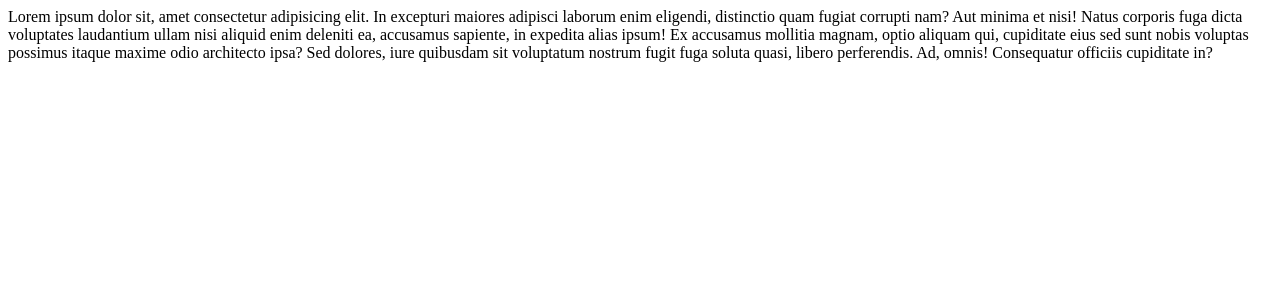
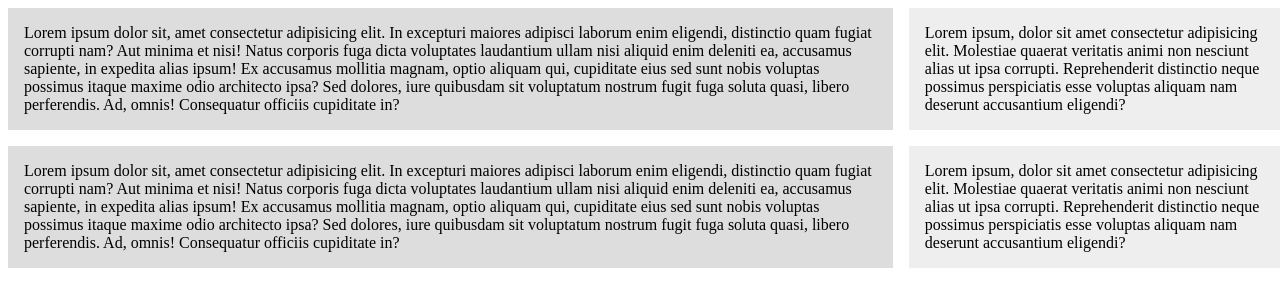
Before and after one commit to jaimin-marfatia/Mini-Projects, a plain HTML site: page CSS-Grid/index.html in a window 1280 px wide. Drawn offline with Linux system fonts and the light colour scheme.

Commit message:
- CSS grid practice

```diff
--- a/CSS-Grid/index.html
+++ b/CSS-Grid/index.html
@@ -6,6 +6,26 @@
     <meta name="viewport" content="width=device-width, initial-scale=1.0">
     <meta http-equiv="X-UA-Compatible" content="ie=edge">
     <title>CSS Grid</title>
+    <style>
+        .wrapper {
+            display: grid;
+            grid-template-columns: 70% 30%;
+            /*
+            grid-column-gap: 1em;
+            grid-row-gap: 1em;
+            */
+            grid-gap: 1em;
+        }
+
+        .wrapper>div {
+            background: #eee;
+            padding: 1em;
+        }
+
+        .wrapper>div:nth-child(odd) {
+            background: #ddd;
+        }
+    </style>
 </head>
 
 <body>
@@ -18,6 +38,24 @@
             architecto ipsa? Sed dolores, iure quibusdam sit voluptatum nostrum fugit fuga soluta quasi, libero
             perferendis. Ad, omnis! Consequatur officiis cupiditate in?
         </div>
+        <div>
+            Lorem ipsum, dolor sit amet consectetur adipisicing elit. Molestiae quaerat veritatis animi non nesciunt
+            alias ut ipsa corrupti. Reprehenderit distinctio neque possimus perspiciatis esse voluptas aliquam nam
+            deserunt accusantium eligendi?
+        </div>
+        <div>
+            Lorem ipsum dolor sit, amet consectetur adipisicing elit. In excepturi maiores adipisci laborum enim
+            eligendi, distinctio quam fugiat corrupti nam? Aut minima et nisi! Natus corporis fuga dicta voluptates
+            laudantium ullam nisi aliquid enim deleniti ea, accusamus sapiente, in expedita alias ipsum! Ex accusamus
+            mollitia magnam, optio aliquam qui, cupiditate eius sed sunt nobis voluptas possimus itaque maxime odio
+            architecto ipsa? Sed dolores, iure quibusdam sit voluptatum nostrum fugit fuga soluta quasi, libero
+            perferendis. Ad, omnis! Consequatur officiis cupiditate in?
+        </div>
+        <div>
+            Lorem ipsum, dolor sit amet consectetur adipisicing elit. Molestiae quaerat veritatis animi non nesciunt
+            alias ut ipsa corrupti. Reprehenderit distinctio neque possimus perspiciatis esse voluptas aliquam nam
+            deserunt accusantium eligendi?
+        </div>
     </div>
 </body>
 
```
Also changed, not shown: CSS-Grid/index2.html (added, +81 -0 lines), CSS-Grid/index3.html (added, +31 -0 lines).
